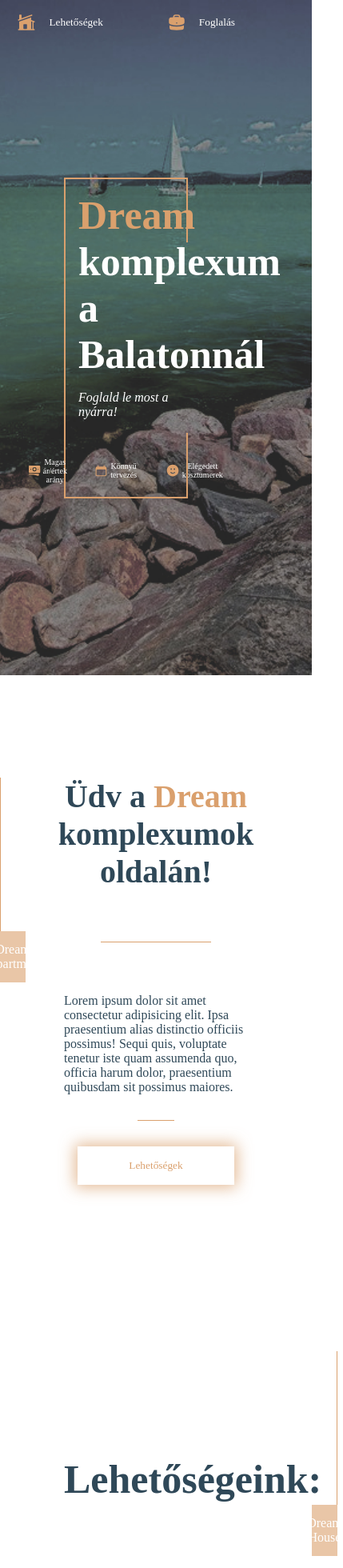
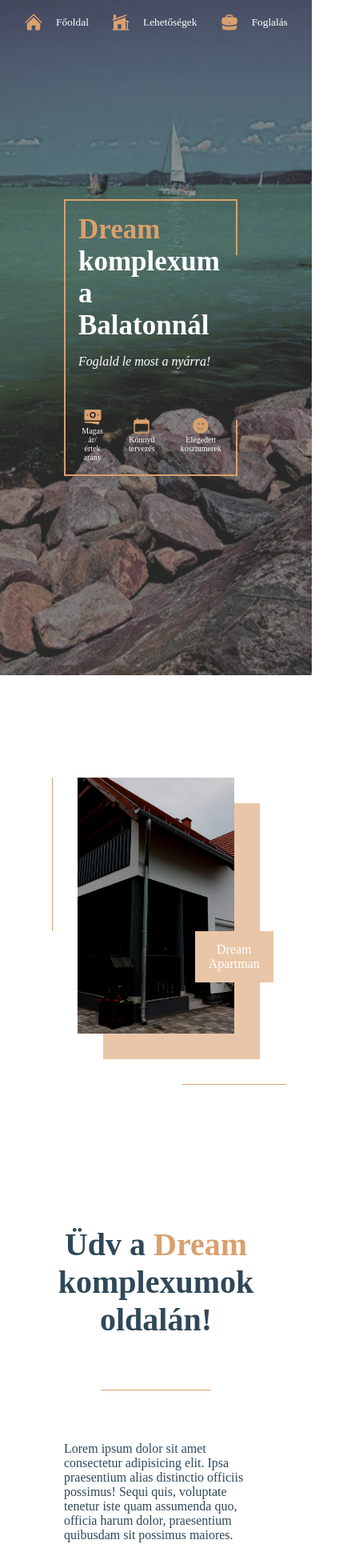
Before and after one commit to palyikris/dreamcomplex, a Next.js app: page / in a window 390 px wide. Shown: the top 1960 px of the page at 80% size, 429 px wide, since content can reach past the window. Built offline with nearby package versions, Linux system fonts and the light colour scheme; a web font is replaced by a local one.

Commit message:
main page mobile view ready

```diff
--- a/app/page.js
+++ b/app/page.js
@@ -6,7 +6,7 @@ import Topnav from "./../components/topnav/page";
 import { SocialIcon } from "react-social-icons";
 
 export default function Page() {
-  let router = useRouter;
+  let router = useRouter();
 
   return (
     <div className={styles.container}>
@@ -87,7 +87,7 @@ export default function Page() {
             voluptate tenetur iste quam assumenda quo, officia harum dolor,
             praesentium quibusdam sit possimus maiores.
           </p>
-          <div className={styles.sep}></div>
+          <div className={styles.sep} />
           <button>Lehetőségek</button>
         </div>
       </div>
@@ -103,7 +103,7 @@ export default function Page() {
       </div>
       <div className={styles.cards}>
         <div className={styles.card}>
-          <div className={styles.cardPic}></div>
+          <div className={styles.cardPic} />
           <div className={styles.description}>
             <h1>Dream House</h1>
             <div className={styles.cardDetails}>
@@ -128,7 +128,7 @@ export default function Page() {
           </div>
         </div>
         <div className={styles.card}>
-          <div className={styles.cardPic}></div>
+          <div className={styles.cardPic} />
           <div className={styles.description}>
             <h1>Dream Apartman</h1>
             <div className={styles.cardDetails}>
@@ -153,7 +153,7 @@ export default function Page() {
           </div>
         </div>
         <div className={styles.card}>
-          <div className={styles.cardPic}></div>
+          <div className={styles.cardPic} />
           <div className={styles.description}>
             <h1>Dream Tópart</h1>
             <div className={styles.cardDetails}>
@@ -198,22 +198,22 @@ export default function Page() {
                 url="https://twitter.com/"
                 fgColor="#daa06d"
                 bgColor="#FFFFFF"
-              ></SocialIcon>
+              />
               <SocialIcon
                 url="https://facebook.com/"
                 fgColor="#daa06d"
                 bgColor="#FFFFFF"
-              ></SocialIcon>
+              />
               <SocialIcon
                 url="https://instagram.com/"
                 fgColor="#daa06d"
                 bgColor="#FFFFFF"
-              ></SocialIcon>
+              />
               <SocialIcon
                 url="https://tiktok.com/"
                 fgColor="#daa06d"
                 bgColor="#FFFFFF"
-              ></SocialIcon>
+              />
             </div>
           </div>
         </div>
--- a/app/page.module.css
+++ b/app/page.module.css
@@ -501,4 +501,58 @@
   .container .cards .card .description .cardDetails svg {
     width: 3rem;
   }
+}
+@media only screen and (max-width: 770px) {
+  .container .heroSections .heroElements h1 {
+    font-size: 35px;
+  }
+  .container .heroSections .heroElements .icons .icon {
+    flex-direction: column;
+  }
+  .container .detailElement {
+    flex-direction: column;
+  }
+  .container .detailElement .details {
+    margin-top: 15rem;
+  }
+  .container .bigTitle {
+    flex-direction: column-reverse;
+  }
+  .container .bigTitle h1 {
+    margin-top: 15rem;
+  }
+  .container .footer .else {
+    flex-direction: column;
+  }
+  .container .footer .else .social {
+    border: none;
+    border-top: 1px solid white;
+    padding-top: 2rem;
+  }
+}
+@media only screen and (max-width: 560px) {
+  .container .heroSections .heroElements {
+    width: 70%;
+  }
+  .container .cards .card {
+    flex-direction: column;
+  }
+  .container .cards .card .description {
+    border: 1px solid #daa06d;
+    border-top: none;
+  }
+  .container .footer {
+    flex-direction: column;
+  }
+  .container .footer .else {
+    margin-top: 6rem;
+  }
+}
+@media only screen and (max-width: 466px) {
+  .container .bigTitle {
+    padding-left: 1rem;
+  }
+  .container .bigTitle h1 {
+    font-size: 35px;
+  }
 }/*# sourceMappingURL=page.module.css.map */
--- a/app/page.module.scss
+++ b/app/page.module.scss
@@ -162,6 +162,7 @@
       h1 {
         font-size: 40px;
         text-align: center;
+
         span {
           color: $main;
         }
@@ -343,6 +344,7 @@
 
       .documents {
         @include centerDiv(column);
+
         p {
           margin: 1rem 0;
         }
@@ -359,6 +361,7 @@
 
         .socialApps {
           @include centerDiv(row);
+
           a {
             margin: 0 0.5rem;
           }
@@ -411,4 +414,71 @@
 }
 
 @media only screen and (max-width: 770px) {
+  .container .heroSections .heroElements h1 {
+    font-size: 35px;
+  }
+
+  .container .heroSections .heroElements .icons .icon {
+    flex-direction: column;
+  }
+
+  .container .detailElement {
+    flex-direction: column;
+
+    .details {
+      margin-top: 15rem;
+    }
+  }
+
+  .container .bigTitle {
+    flex-direction: column-reverse;
+
+    h1 {
+      margin-top: 15rem;
+    }
+  }
+
+  .container .footer .else {
+    flex-direction: column;
+
+    .social {
+      border: none;
+      border-top: 1px solid white;
+      padding-top: 2rem;
+    }
+  }
 }
+
+
+@media only screen and (max-width: 560px) {
+  .container .heroSections .heroElements {
+    width: 70%;
+  }
+
+  .container .cards .card {
+    flex-direction: column;
+
+    .description {
+      border: 1px solid $main;
+      border-top: none;
+    }
+  }
+
+  .container .footer {
+    flex-direction: column;
+
+    .else {
+      margin-top: 6rem;
+    }
+  }
+}
+
+@media only screen and (max-width: 466px) {
+  .container .bigTitle {
+    padding-left: 1rem;
+
+    h1 {
+      font-size: 35px;
+    }
+  }
+}
--- a/components/topnav/page.module.css
+++ b/components/topnav/page.module.css
@@ -49,4 +49,14 @@
 }
 .container .nav p {
   color: white;
+}
+
+@media only screen and (max-width: 770px) {
+  .container {
+    justify-content: center;
+  }
+  .container .nav {
+    margin-right: 0;
+    margin: 0 auto;
+  }
 }/*# sourceMappingURL=page.module.css.map */
--- a/components/topnav/page.module.scss
+++ b/components/topnav/page.module.scss
@@ -51,3 +51,15 @@
     }
   }
 }
+
+
+@media only screen and (max-width: 770px) {
+  .container {
+    justify-content: center;
+
+    .nav {
+      margin-right: 0;
+      margin: 0 auto;
+    }
+  }
+}
```
Also changed, not shown: 2 other files (tests, documents, lock files or other folders).
